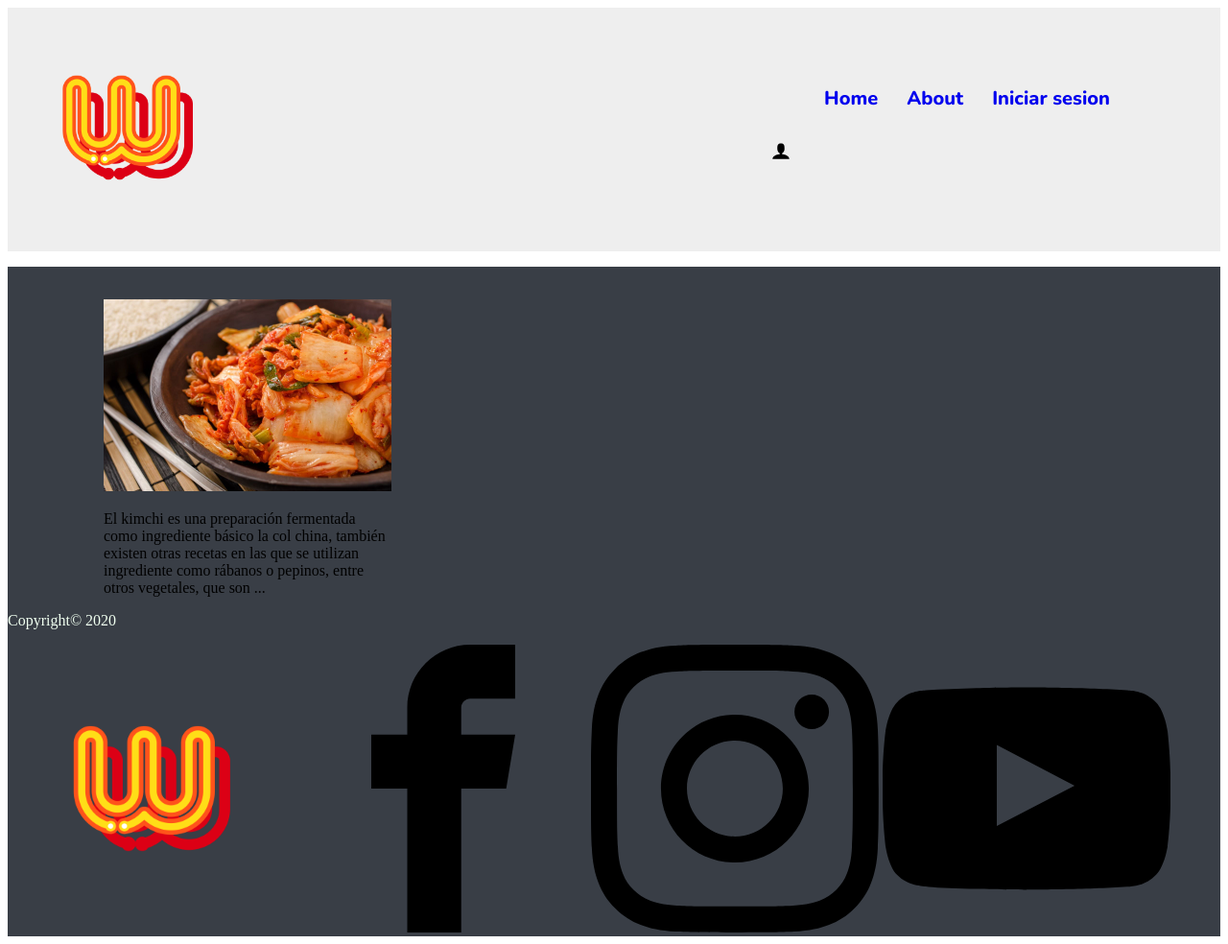
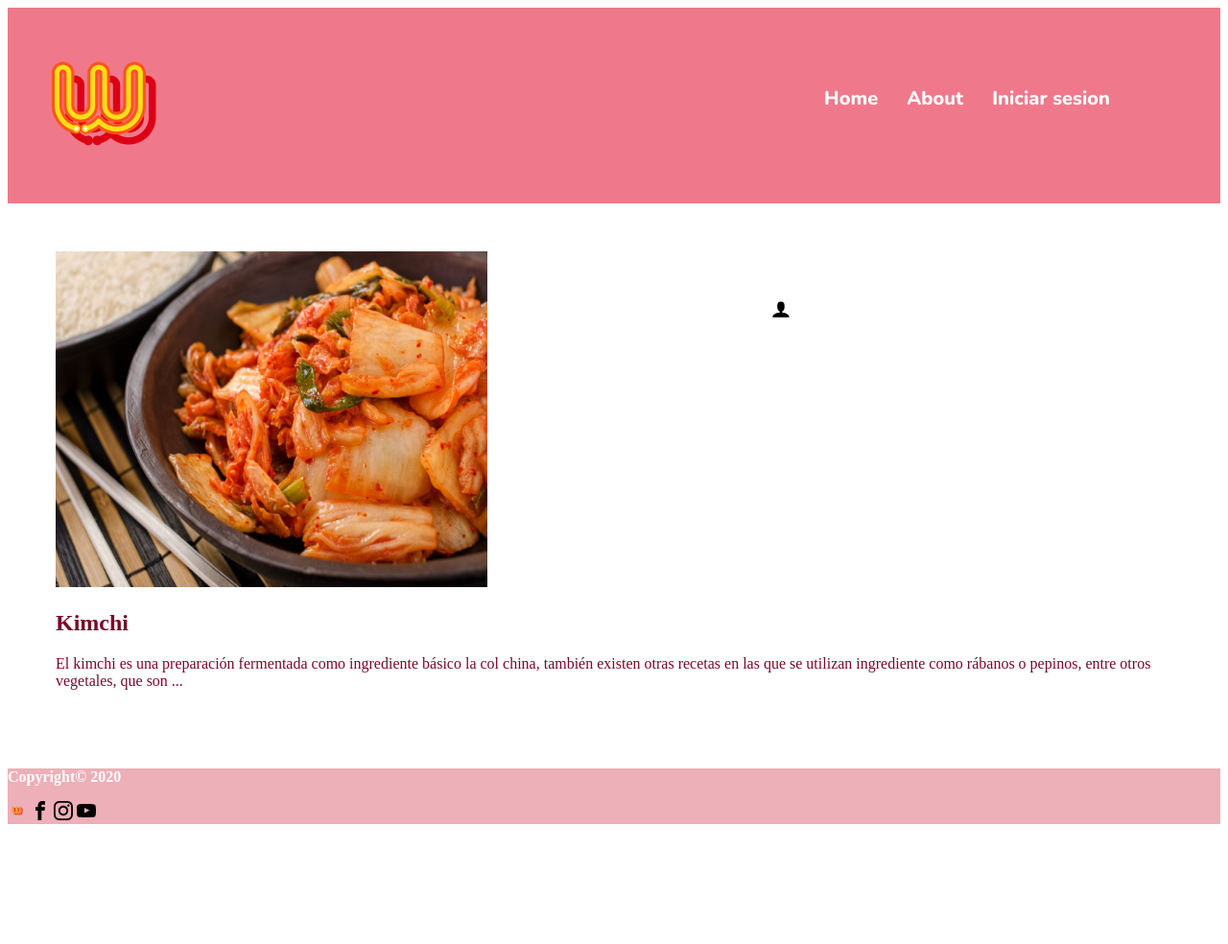
Before and after one commit to wadbe/practica1html, a plain HTML site: page index.html in a window 1280 px wide. Shown: the whole page at 96% size. After the commit the page ends 867 px from the top, so only its background shows below. Drawn offline with nearby package versions, Linux system fonts and the light colour scheme.

Commit message:
nueva modificacion

```diff
--- a/estilos.css
+++ b/estilos.css
@@ -1,12 +1,32 @@
 
 header {
-    background-color: #eeeeee;
+    background-color: #EF798A;
 }
+
+header img {
+    width: 350px;
+
+}
+
 #logo {
-    width: 250px;
+    width: 200px;
+    height: 200px;
 }
 #user {
     width: 20px;
+}
+
+.main {
+
+    padding: 50px;
+    color: #7B0828;
+
+}
+
+.footer img {
+    width: 20px;
+    height: 20px;
+
 }
 
 li {
@@ -17,6 +37,7 @@ a {
     text-decoration: none;
     font-family: 'Nunito', sans-serif;
     font-size: 20px;
+    color: white;
 }
 nav {
     float: right;
@@ -25,22 +46,20 @@ nav {
 }
 
 img {
-    width: 300px;
-    height: 150;
+    width: 450px;
+    height: 350px;
+
 }
 
 .resumen {
-    float: left;
     margin-top: 50px;
     margin-left: 100px;
     margin-right: 1000px;
 }
 
-footer {
-    background-color: #393e46;
-
+.footer {
+    background-color: #EDAFB8;
+    margin: 0;
+    color: white;
+    font-weight: bold;
 }
-
-#copyright {
-    color: honeydew;
-}
--- a/index.html
+++ b/index.html
@@ -19,22 +19,26 @@
                 <img id="user" src="SVG/user.svg" alt="">
             </nav>
     </header>
-
-<div class="resumen">
+<main>
+    <div class="main detail">
     <img src="SVG/kimchi.jpg" alt="kimchi">
+    <h2>Kimchi</h2>
     <p>
         El kimchi es una preparación fermentada como ingrediente básico la col china, también existen
         otras recetas en las que se utilizan ingrediente como rábanos o pepinos, entre otros vegetales, que son ...
     </p>
 </div>
+</main>
 
-<footer>
+    <div class="footer">
     <p id="copyright">Copyright© 2020</p>
-    <img id="footerlogo" src="SVG/logo.png" alt="logo">
+    <img src="SVG/logo.png" alt="logo">
     <img src="SVG/facebook.svg" alt="facebook">
     <img src="SVG/instagram.svg" alt="instagram">
     <img src="SVG/youtube.svg" alt="youtube">
-</footer>
+
+
+</div>
 
 </body>
 </html>
```
Also changed, not shown: home.html (deleted).
